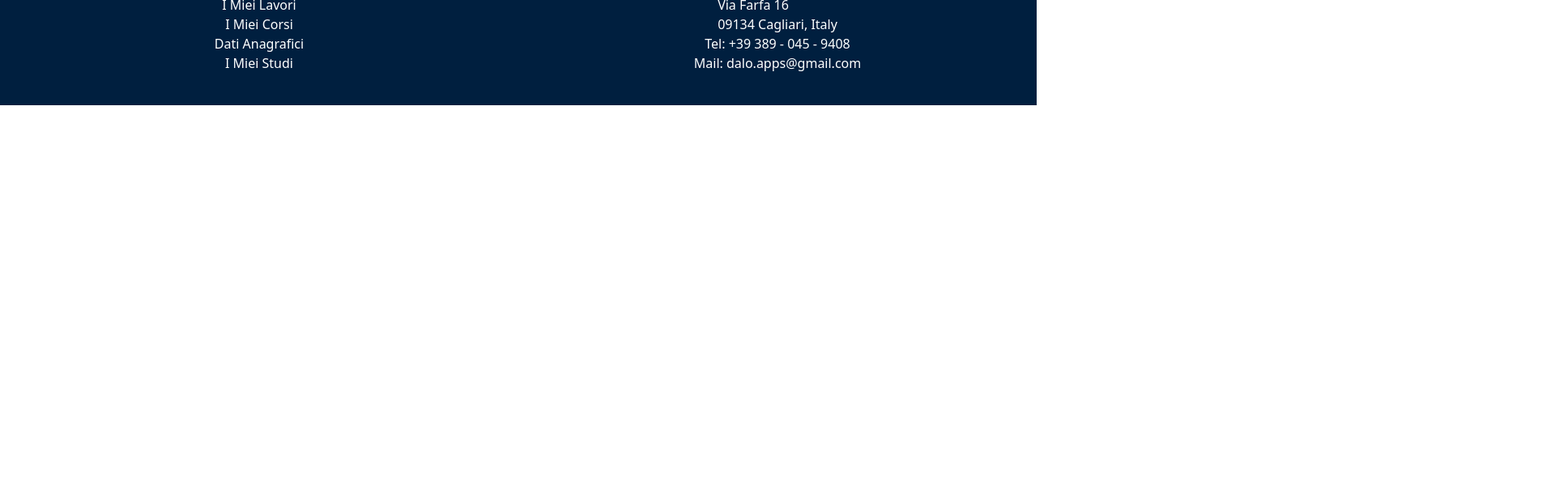
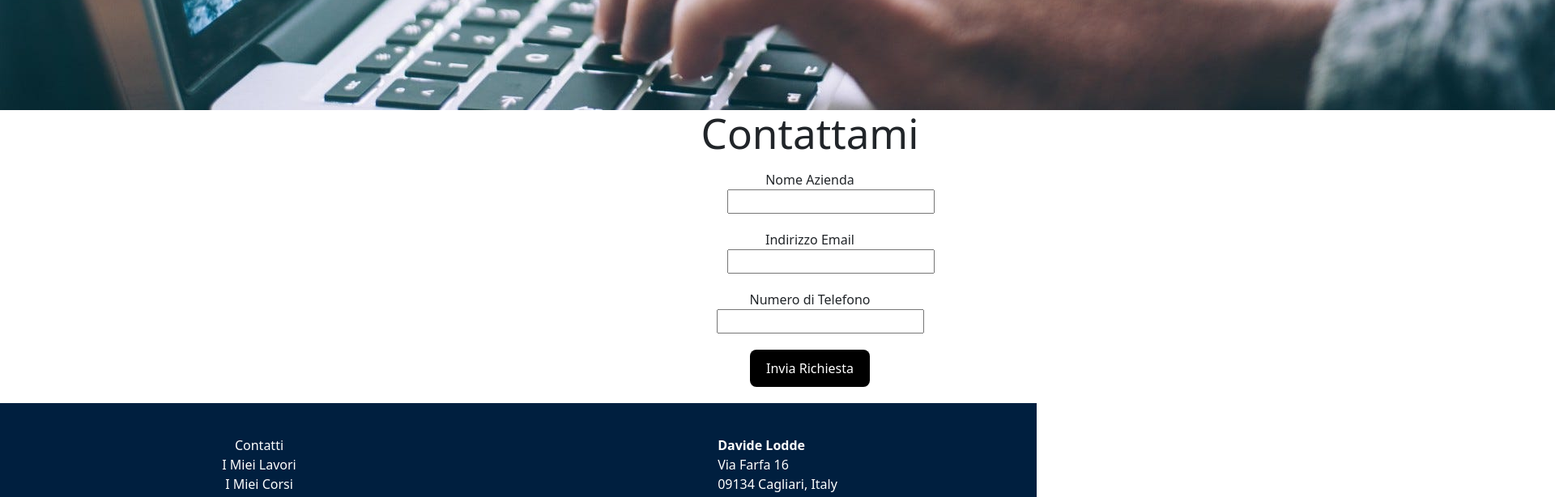
Before and after one commit to davideloddeDev/curriculum, a React (Vite) app: page /contatti in a window 1280 px wide. Shown: the part 440-1054 px from the top of the page at 81% size, 1920 px wide, since content can reach past the window. Before the commit the page ends 800 px from the top, so only its background shows below. Built offline with nearby package versions, Linux system fonts and the light colour scheme.

Commit message:
conclusione beta progetto

```diff
--- a/src/Header/Header.jsx
+++ b/src/Header/Header.jsx
@@ -22,7 +22,7 @@ export function Header() {
             </Nav>
 
           </Navbar.Collapse>
-          <Button variant="primary">Primary</Button>
+          {/* <Button variant="primary">Primary</Button> */}
         </Container>
 
       </Navbar>
--- /dev/null
+++ b/src/form/Form.jsx
@@ -0,0 +1,78 @@
+import React, { useState } from 'react';
+import './form.css'
+
+export function Form() {
+    const [formData, setFormData] = useState({
+        companyName: '',
+        email: '',
+        phoneNumber: ''
+    });
+
+    const handleChange = (e) => {
+        setFormData({
+            ...formData,
+            [e.target.name]: e.target.value
+        });
+    };
+
+    const handleSubmit = async (e) => {
+        e.preventDefault();
+
+        try {
+            const response = await fetch('/send-email.php', {
+                method: 'POST',
+                headers: {
+                    'Content-Type': 'application/json'
+                },
+                body: JSON.stringify(formData)
+            });
+
+            if (response.ok) {
+                console.log('Email inviata con successo');
+            } else {
+                console.error('Errore durante l\'invio dell\'email');
+            }
+        } catch (error) {
+            console.error('Errore durante l\'invio dell\'email:', error);
+        }
+    };
+
+    return (
+        <>
+            <h1>Contattami</h1>
+            <form className='formContact' onSubmit={handleSubmit}>
+                <div className='divCompany'>
+                    <label htmlFor="companyName">Nome Azienda</label>
+                    <input
+                        type="text"
+                        id="companyName"
+                        name="companyName"
+                        value={formData.companyName}
+                        onChange={handleChange}
+                    />
+                </div>
+                <div className='divEmail'>
+                    <label htmlFor="email">Indirizzo Email</label>
+                    <input
+                        type="email"
+                        id="email"
+                        name="email"
+                        value={formData.email}
+                        onChange={handleChange}
+                    />
+                </div>
+                <div className='divPhone'>
+                    <label htmlFor="phoneNumber">Numero di Telefono</label>
+                    <input
+                        type="tel"
+                        id="phoneNumber"
+                        name="phoneNumber"
+                        value={formData.phoneNumber}
+                        onChange={handleChange}
+                    />
+                </div>
+                <button type="submit">Invia Richiesta</button>
+            </form>
+        </>
+    );
+}
--- /dev/null
+++ b/src/form/form.css
@@ -0,0 +1,33 @@
+.formContact {
+    display: flex;
+    flex-direction: column;
+    align-items: center;
+    justify-content: center;
+    width: 30vw;
+}
+.formContact div {
+    margin-top: 10px;
+    margin-bottom: 10px;
+}
+.formContact input {
+    width: 20vw;
+
+}
+
+.divCompany input {
+    margin-left: 4vw;
+}
+
+.divEmail input {
+    margin-left: 4.1vw;
+}
+
+.divPhone input {
+    margin-left: 2.1vw;
+}
+
+.formContact button {
+    margin: 10px 0 20px 0;
+    background-color: #000;
+    color: #fff;
+}
--- a/src/pages/Contatti.jsx
+++ b/src/pages/Contatti.jsx
@@ -1,7 +1,15 @@
+import { Form } from "../form/Form";
+import "./Contatti/contatti.css";
+
 export function Contatti() {
     return(
-        <div>
-            <h1>Contatti</h1>
+        <div className="mainContatti">
+            <div className="heroContatti">
+            <img src="public/heroAnagrafici.jpeg" alt="anagrafici" />
+            </div>
+            <div className="dataContatti">
+                <Form />
+            </div>
         </div>
     )
 }
--- a/src/pages/Contatti/contatti.css
+++ b/src/pages/Contatti/contatti.css
@@ -0,0 +1,6 @@
+.dataContatti {
+    display: flex;
+    flex-direction: column;
+    justify-content: center;
+    align-items: center;
+}
```
